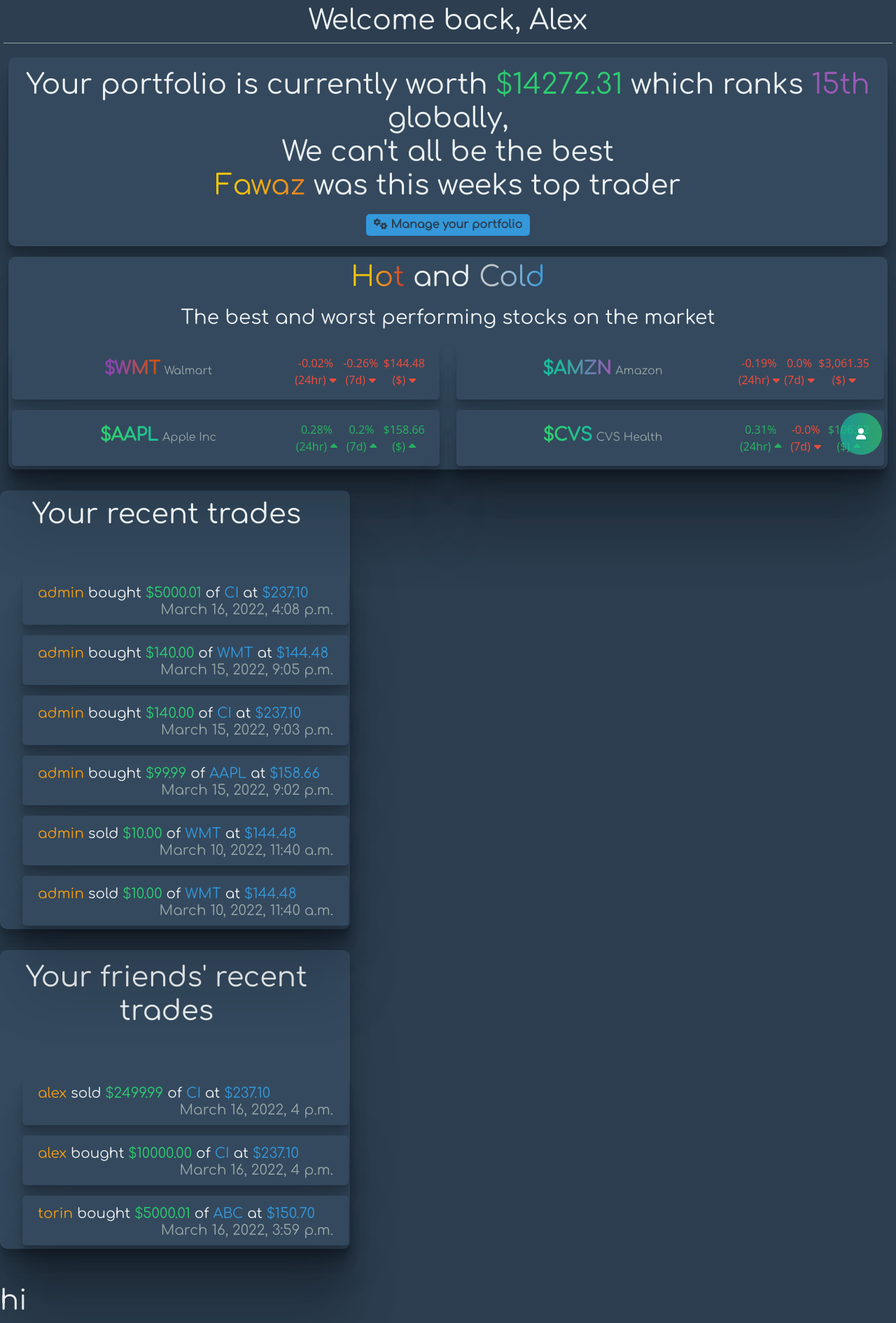
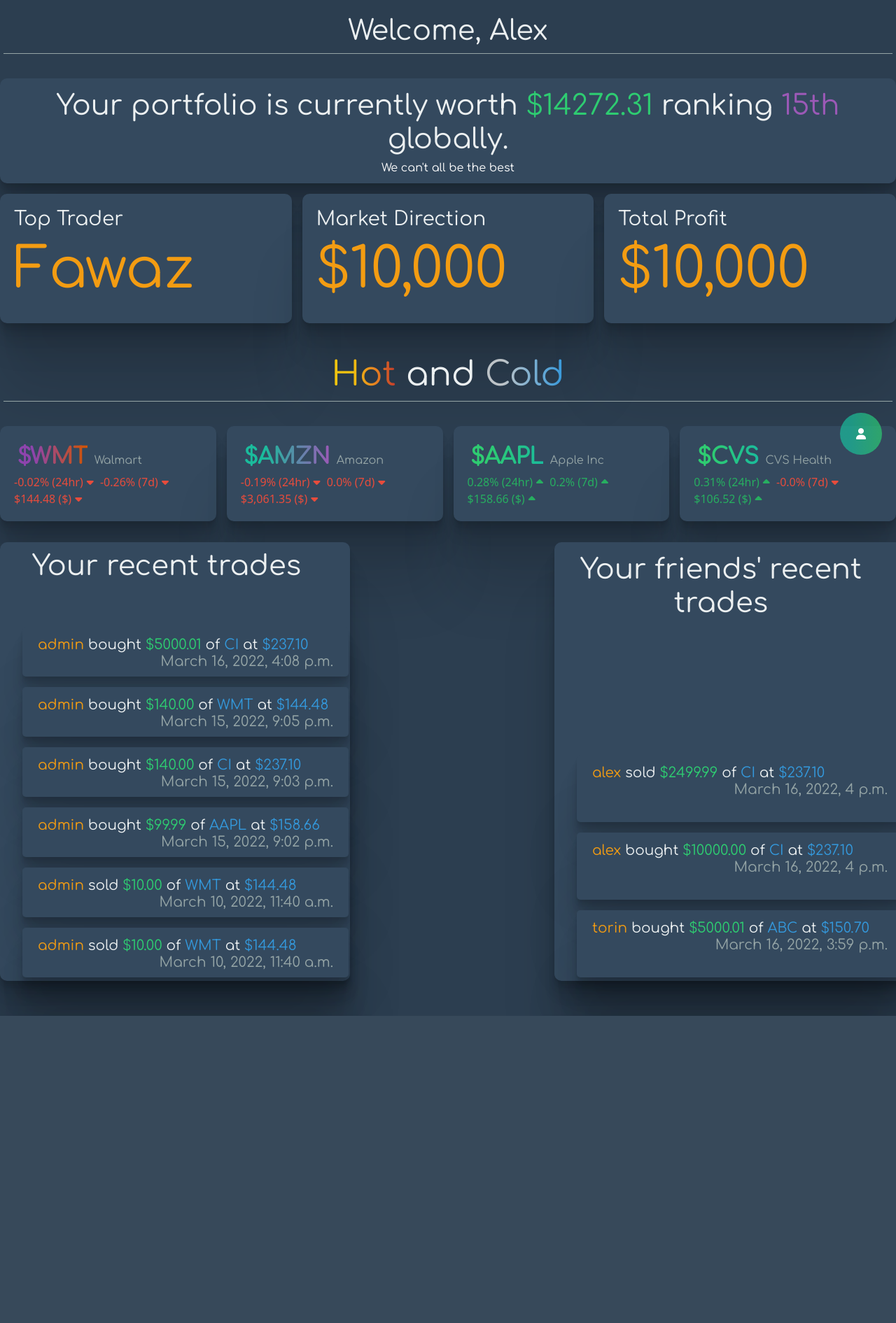
Before and after one commit to Manc-Y15/hustl.io, a Django app: page /home/ in a window 1280 px wide. Shown: the part 130-2021 px from the top of the page at 70% size. After the commit the page ends 1582 px from the top, so only its background shows below. Run offline with Django 4.2, Linux system fonts and the light colour scheme; a user stored in the database is signed in; data comes from the database, SQL or seed files in the repository; both versions use the stored data as it was after the commit; some libraries are stand-ins or nearby versions.

Commit message:
changes to home.html

```diff
--- a/src/templates/accounts/home.html
+++ b/src/templates/accounts/home.html
@@ -3,49 +3,62 @@
 {% load humanize %}
 {% block content %}
 <link rel="stylesheet" href="{% static 'css/portfolio.css' %}">
+
+
 <div class="container" id="dashboard_container" style="margin-bottom: 50px;max-width: 1300px">
-    <div class="row">
+    <div class="row" style="margin-top:15px;">
         <div class="col" style="margin-bottom: 15px; padding: 5px !important;text-align: center;">
             <div class="display-1 section-heading ">
-                <h1>Welcome back, Alex</h1>
+                <h1>Welcome, Alex</h1>
             </div>
         </div>
     </div>
-    <div class="col">
-        <div class="col portfolio-summary d-flex justify-content-center ">
+    <div class="row" style="margin-top:15px">
+        <div class="col-12 portfolio-summary d-flex flex-column justify-content-center ">
             <h1 class="activity-item-text ">
-                Your portfolio is currently worth <span style="color: var(--emerald); ">${{ portfolio_value }}</span> which ranks
-                <span style="color: var(--amethyst); ">15th</span> globally, <br>{{ message }}<br>
-                <span style="width: fit-content;background: linear-gradient(90deg, var(--sun-flower) 23%, var(--carrot) 100%); -webkit-background-clip: text; -webkit-text-fill-color: transparent;">Fawaz</span> was this weeks top trader<br>
-                <a href="/portfolio"><button  class="regular-btn " style ="max-width: 240px;font-size: 1rem;"><i class="fa fa-cogs" aria-hidden="true"></i>
-                    Manage your portfolio</button></a>
+                Your portfolio is currently worth <span style="color: var(--emerald); ">${{ portfolio_value }}</span> ranking
+                <span style="color: var(--amethyst); ">15th</span> globally. <br>
+            </h1>
+            <small style="font-family: 'Comfortaa'; font-size: 1rem; color:white">{{ message }}</small>
+        </div>
+    </div>
+    <div class="row" style="margin-top: 15px; gap: 15px; ">
+        <div class="col portfolio-info-box ">
+            <h3>Top Trader</h3>
+            <h1 class="showcase-number "><span style="color: var(--orange); ">Fawaz</span>
+            </h1>
+        </div>
+        <div class="col portfolio-info-box ">
+            <h3>Market Direction</h3>
+            <h1 class="showcase-number "><span style="color: var(--orange); ">$10,000</span>
+            </h1>
+        </div>
+        <div class="col portfolio-info-box ">
+            <h3>Total Profit</h3>
+            <h1 class="showcase-number "><span style="color: var(--orange); ">$10,000</span>
             </h1>
         </div>
     </div>
-    <div class="col portfolio-summary " style="margin-bottom: 15px; padding: 5px ;margin-top: 15px">
-        <div class="row" style="margin-bottom: 5px; padding: 0px !important;text-align: center;">
-            <div>
-                <h1 style="text-align: center;">
+    <div class="row" style="margin-top:40px;">
+        <div class="col" style="margin-bottom: 15px; padding: 5px !important;text-align: center;">
+            <div class="display-1 section-heading ">
+                <h1 style="text-align: center;font-size:3rem;">
                     <span style="width: fit-content;background: linear-gradient(90deg, var(--sun-flower) 30%,var(--carrot) 70%, var(--pomegranate) 100%); -webkit-background-clip: text; -webkit-text-fill-color: transparent;">Hot</span> and
                     <span style="width: fit-content;background: linear-gradient(90deg, var(--silver) 23%, var(--river) 100%); -webkit-background-clip: text; -webkit-text-fill-color: transparent;">Cold</span>
-                </h2>
+                </h1>
             </div>
         </div>
-        <div class="row">
-            <div>
-                <h3 class="activity-item-text " style="text-align: center;">The best and worst performing stocks on the market</h2>
-            </div>
-        </div>
-        <div class="row">
-            {% for stock in stocks %}
-            <div class="col-12 col-sm-6">
-                <div class="activity-item d-flex justify-content-between" style="padding: 15px;">
+    </div>
+    <div class="row" style="margin-top:15px; gap:15px;">
+        {% for stock in stocks %}
+            <div class="col portfolio-info-box">
                     <a class="col-12 col-md-8" style="text-decoration: none;" href="/trading/{{ stock.ticket }}">
-                        <h5 class="activity-item-text">
-                            <span style="width: fit-content;font-weight: 900; font-size: 1.6rem; background: linear-gradient(90deg, {{ stock.col1 }} 23%, {{ stock.col2 }} 100%); -webkit-background-clip: text; -webkit-text-fill-color: transparent;">${{ stock.ticket }}</span>
+                        <h2 class="activity-item-text" style="text-align: left;">
+                            <span style="width: fit-content;font-weight: 900; background: linear-gradient(90deg, {{ stock.col1 }} 23%, {{ stock.col2 }} 100%); -webkit-background-clip: text; -webkit-text-fill-color: transparent;">${{ stock.ticket }}</span>
                             <span style="color: var(--concrete); font-size:1rem">{{ stock.name }}</span>
-                        </h5>
+                        </h2>
                     </a>
+
                     <span class="price" style="max-width: fit-content; margin-right: 5px;">
                         {% if stock.day_pos %}<span style="color: var(--nephritis);">{{ stock.day_change}}% (24hr)<i style="margin-left:5px; position: relative; bottom:0px;"
                             class="fas fa-caret-up"></i>{% else %}<span style="color: var(--alizarin);">{{ stock.day_change }}% (24hr)<i style="color: var(--alizarin); margin-left:5px; position: relative; bottom:0px;"
@@ -58,11 +71,11 @@
                         {% if stock.price_pos %}<span style="color: var(--nephritis);">${{ stock.current_price|intcomma }} ($)<i style="margin-left:5px; position: relative; bottom:0px;"
                             class="fas fa-caret-up"></i>{% else %}<span style="color: var(--alizarin);">${{ stock.current_price|intcomma }} ($)<i style="color: var(--alizarin); margin-left:5px; position: relative; bottom:0px;"
                         class="fas fa-caret-down"></i>{% endif %}</span></span>
-                </div>
             </div>
-            {% endfor %}
-        </div>
+        {% endfor %}
     </div>
+
+    <div class="row">
     {% if user.is_authenticated %}
     <div class = "col">
     <!-- Activity Feed -->
@@ -113,9 +126,7 @@
                 {% endfor %}
                 </div>
             </div>
-        </div>
     </div>
     {% endif %}
 </div>
-<div><h1>hi</h1></div>
 {% endblock %}
```
Also changed, not shown: src/db.sqlite3.
